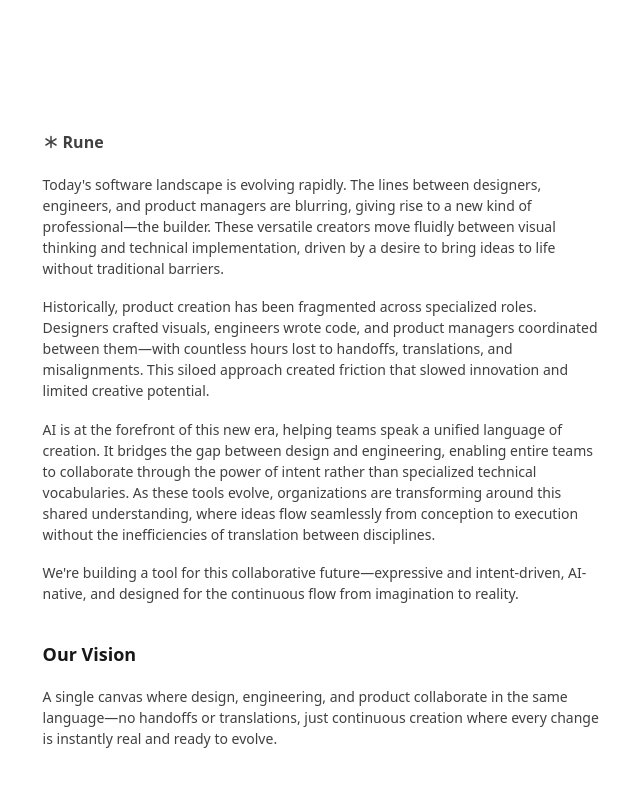
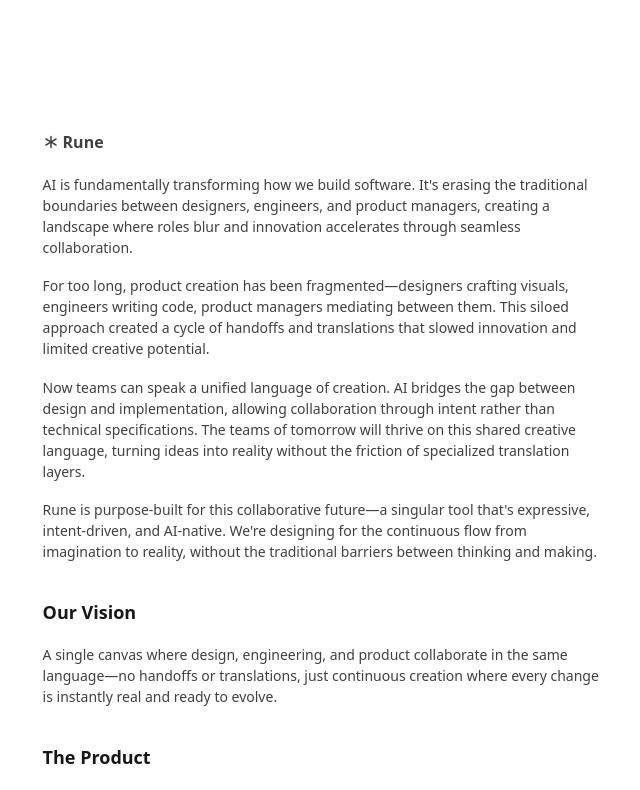
Before and after one commit to btn0s/rune-web, a Next.js app: page / in a window 1280 px wide. Shown: the top 790 px of the page, without its empty margins (316-956 px from the left). Built offline with nearby package versions, Linux system fonts and the light colour scheme.

Commit message:
Revise page.tsx to refine the narrative on the evolving software landscape, highlighting the integration of design and engineering through AI-driven collaboration, and emphasizing Rune as an expressive, intent-driven tool for seamless creative processes.

```diff
--- a/src/app/page.tsx
+++ b/src/app/page.tsx
@@ -34,35 +34,32 @@
       </div>
 
       <p>
-        Today's software landscape is evolving rapidly. The lines between
-        designers, engineers, and product managers are blurring, giving rise to
-        a new kind of professional—the builder. These versatile creators move
-        fluidly between visual thinking and technical implementation, driven by
-        a desire to bring ideas to life without traditional barriers.
+        AI is fundamentally transforming how we build software. It's erasing the
+        traditional boundaries between designers, engineers, and product
+        managers, creating a landscape where roles blur and innovation
+        accelerates through seamless collaboration.
       </p>
 
       <p>
-        Historically, product creation has been fragmented across specialized
-        roles. Designers crafted visuals, engineers wrote code, and product
-        managers coordinated between them—with countless hours lost to handoffs,
-        translations, and misalignments. This siloed approach created friction
+        For too long, product creation has been fragmented—designers crafting
+        visuals, engineers writing code, product managers mediating between
+        them. This siloed approach created a cycle of handoffs and translations
         that slowed innovation and limited creative potential.
       </p>
 
       <p>
-        AI is at the forefront of this new era, helping teams speak a unified
-        language of creation. It bridges the gap between design and engineering,
-        enabling entire teams to collaborate through the power of intent rather
-        than specialized technical vocabularies. As these tools evolve,
-        organizations are transforming around this shared understanding, where
-        ideas flow seamlessly from conception to execution without the
-        inefficiencies of translation between disciplines.
+        Now teams can speak a unified language of creation. AI bridges the gap
+        between design and implementation, allowing collaboration through intent
+        rather than technical specifications. The teams of tomorrow will thrive
+        on this shared creative language, turning ideas into reality without the
+        friction of specialized translation layers.
       </p>
 
       <p>
-        We're building a tool for this collaborative future—expressive and
-        intent-driven, AI-native, and designed for the continuous flow from
-        imagination to reality.
+        Rune is purpose-built for this collaborative future—a singular tool
+        that's expressive, intent-driven, and AI-native. We're designing for the
+        continuous flow from imagination to reality, without the traditional
+        barriers between thinking and making.
       </p>
 
       <h2>Our Vision</h2>
@@ -73,7 +70,7 @@
         where every change is instantly real and ready to evolve.
       </p>
 
-      <h2>Introducing Rune</h2>
+      <h2>The Product</h2>
 
       <p>
         Rune combines the precision and design-first mindset of Figma, the
```
